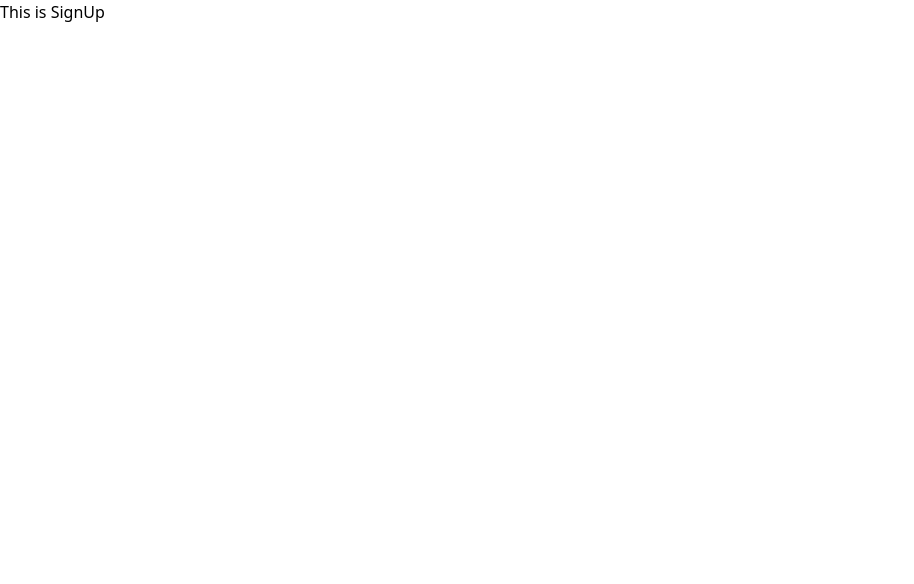
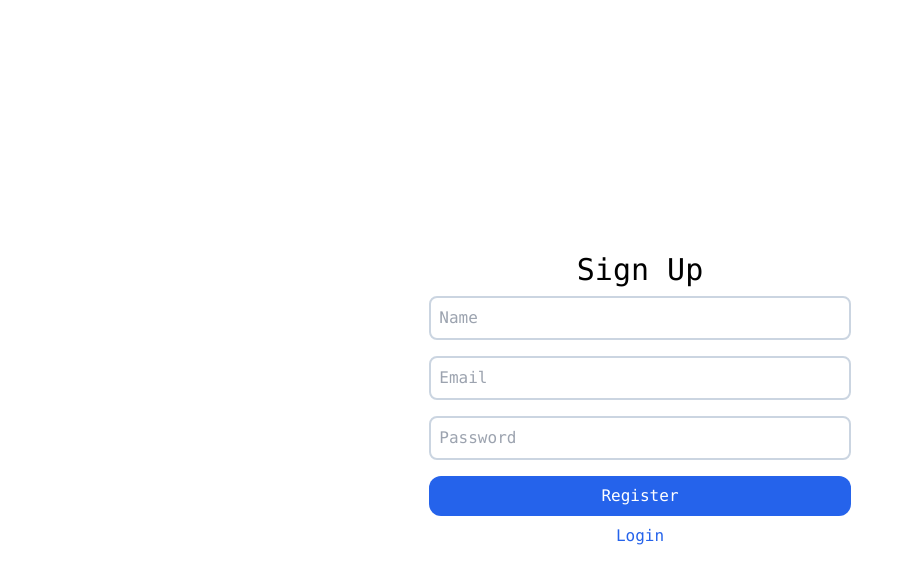
Before and after one commit to manvigautam09/next-js-react-query-tailwind-todo, a Next.js app: page /sign-up in a window 1280 px wide. Shown: the top 584 px of the page, without its empty margins (0-914 px from the left). Built offline with nearby package versions, Linux system fonts and the light colour scheme.

Commit message:
added layout and login signup ui

```diff
--- /dev/null
+++ b/components/layout/index.tsx
@@ -0,0 +1,12 @@
+import { ReactNode } from "react";
+
+interface LayoutProps {
+  children: ReactNode;
+}
+
+const Layout = (props: LayoutProps) => {
+  const { children } = props;
+  return <div className="h-screen w-screen p-2 font-mono">{children}</div>;
+};
+
+export default Layout;
--- a/pages/_app.tsx
+++ b/pages/_app.tsx
@@ -1,6 +1,25 @@
-import '../styles/globals.css'
-import type { AppProps } from 'next/app'
+import type { ReactElement, ReactNode } from "react";
+import type { NextPage } from "next";
+import type { AppProps } from "next/app";
 
-export default function App({ Component, pageProps }: AppProps) {
-  return <Component {...pageProps} />
+import "../styles/globals.css";
+import Layout from "../components/layout";
+
+export type NextPageWithLayout<P = {}, IP = P> = NextPage<P, IP> & {
+  getLayout?: (page: ReactElement) => ReactNode;
+};
+
+type AppPropsWithLayout = AppProps & {
+  Component: NextPageWithLayout;
+};
+
+export default function MyApp({ Component, pageProps }: AppPropsWithLayout) {
+  // Use the layout defined at the page level, if available
+  const getLayout = Component.getLayout ?? ((page) => page);
+
+  return getLayout(
+    <Layout>
+      <Component {...pageProps} />
+    </Layout>
+  );
 }
--- a/pages/index.tsx
+++ b/pages/index.tsx
@@ -1,5 +1,19 @@
+import Link from "next/link";
+
 const Home = () => {
-  return <div>This is Home</div>;
+  return (
+    <div className="flex flex-col">
+      <div className="space-x-2 flex justify-end">
+        <Link className="bg-blue-100 p-2 rounded-xl" href="/login">
+          Login
+        </Link>
+        <Link className="bg-blue-300 p-2 rounded-xl" href="/sign-up">
+          SignUp
+        </Link>
+      </div>
+      <p className="text-4xl flex justify-center">Task Manager App</p>
+    </div>
+  );
 };
 
 export default Home;
--- a/pages/login/index.tsx
+++ b/pages/login/index.tsx
@@ -1,5 +1,35 @@
+import { useState } from "react";
+import Link from "next/link";
+
 const Login = () => {
-  return <h1>This is Login</h1>;
+  const [email, setEmail] = useState<string>("");
+  const [password, setPassword] = useState<string>("");
+
+  return (
+    <div className="flex flex-col justify-center h-full w-full items-center">
+      <p className="text-3xl">Login</p>
+      <div className="flex flex-col space-y-4 my-2 w-10/12 sm:w-6/12 lg:w-4/12">
+        <input
+          placeholder="Email"
+          value={email}
+          onChange={(e) => setEmail(e.target.value)}
+          className="focus:outline-none border-slate-300 border-2 rounded-lg p-2"
+        />
+        <input
+          placeholder="Password"
+          value={password}
+          onChange={(e) => setPassword(e.target.value)}
+          className="focus:outline-none border-slate-300 border-2 rounded-lg p-2"
+        />
+        <button className="bg-blue-600 p-2 rounded-xl text-white hover:shadow-xl">
+          Login
+        </button>
+      </div>
+      <Link className="text-blue-600" href="/sign-up">
+        Register
+      </Link>
+    </div>
+  );
 };
 
 export default Login;
--- a/pages/sign-up/index.tsx
+++ b/pages/sign-up/index.tsx
@@ -1,5 +1,42 @@
+import Link from "next/link";
+import { useState } from "react";
+
 const SignUp = () => {
-  return <h1>This is SignUp</h1>;
+  const [name, setName] = useState<string>("");
+  const [email, setEmail] = useState<string>("");
+  const [password, setPassword] = useState<string>("");
+
+  return (
+    <div className="flex flex-col justify-center h-full w-full items-center">
+      <p className="text-3xl">Sign Up</p>
+      <div className="flex flex-col space-y-4 my-2 w-10/12 sm:w-6/12 lg:w-4/12">
+        <input
+          placeholder="Name"
+          value={name}
+          onChange={(e) => setName(e.target.value)}
+          className="focus:outline-none border-slate-300 border-2 rounded-lg p-2"
+        />
+        <input
+          placeholder="Email"
+          value={email}
+          onChange={(e) => setEmail(e.target.value)}
+          className="focus:outline-none border-slate-300 border-2 rounded-lg p-2"
+        />
+        <input
+          placeholder="Password"
+          value={password}
+          onChange={(e) => setPassword(e.target.value)}
+          className="focus:outline-none border-slate-300 border-2 rounded-lg p-2"
+        />
+        <button className="bg-blue-600 p-2 rounded-xl text-white hover:shadow-xl">
+          Register
+        </button>
+      </div>
+      <Link className="text-blue-600" href="/login">
+        Login
+      </Link>
+    </div>
+  );
 };
 
 export default SignUp;
```
